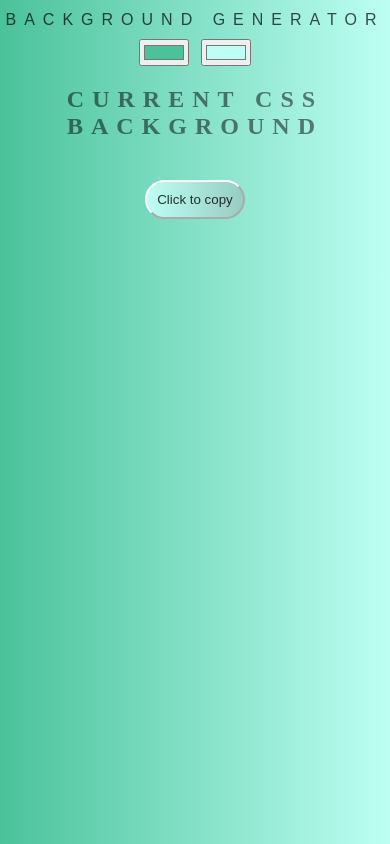
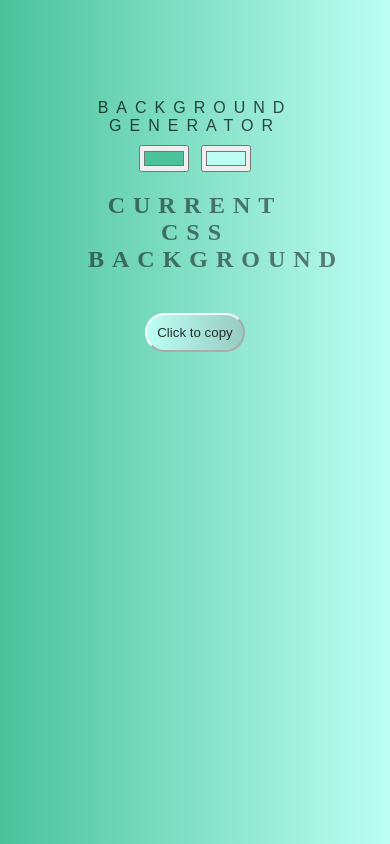
Before and after one commit to Jatin-7/gradient-generator, a plain HTML site: page index.html in a window 390 px wide. Drawn offline with Linux system fonts and the light colour scheme.

Commit message:
changed padding

```diff
--- a/style.css
+++ b/style.css
@@ -65,8 +65,7 @@ p {
 
 @media only screen and (max-width: 700px) {
 	body{
-		margin: auto;
-		width: 100%;
+		padding: 5rem;
 	}
 	h1 {
 		font: 200 1rem 'Raleway', sans-serif;
```
